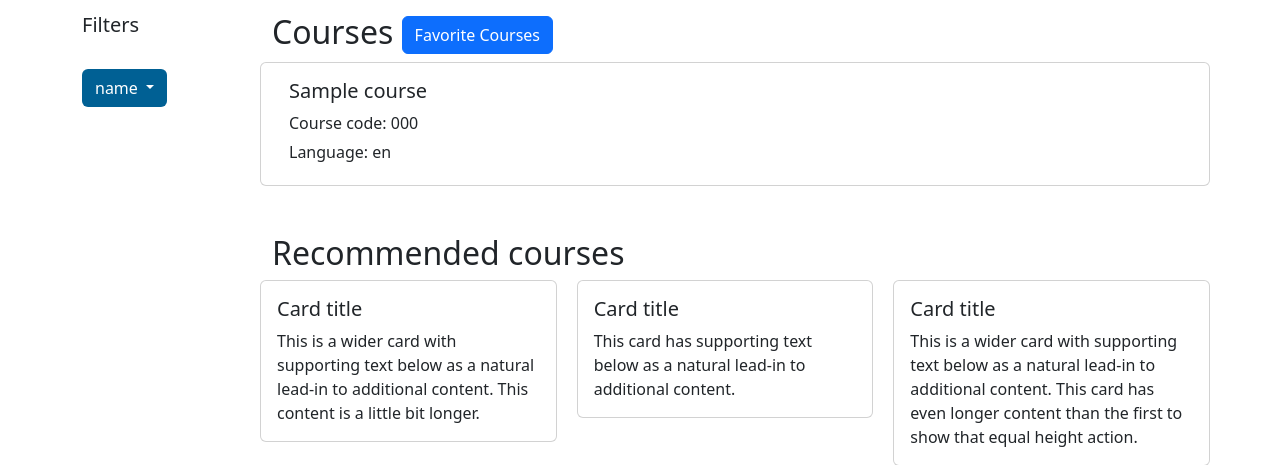
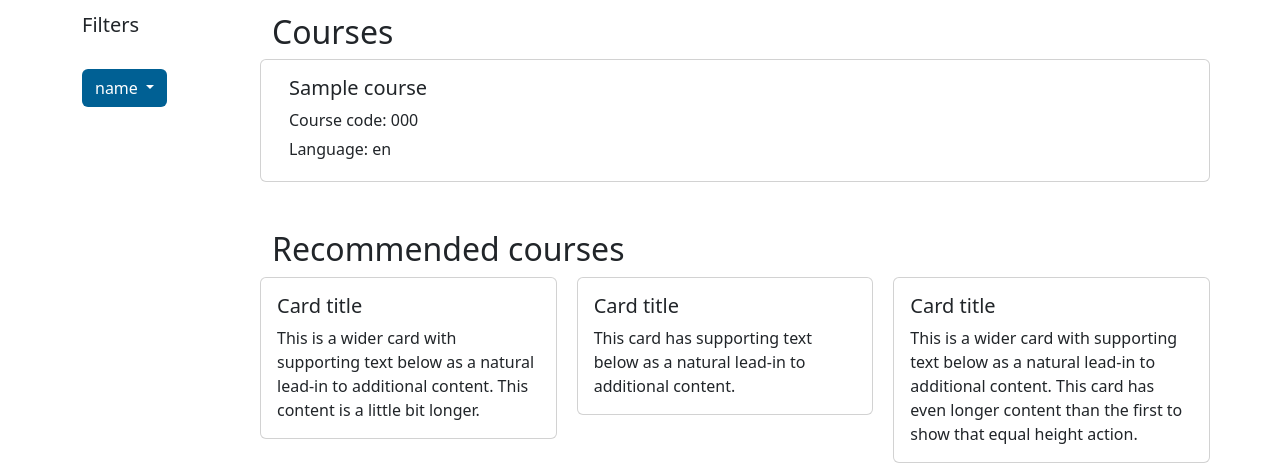
Before and after one commit to Roosvansambeek/thesis_bow_, a Flask app: template templates/home.html in a window 1280 px wide. Shown: the part 245-710 px from the top of the page. Run offline with Flask 3, Linux system fonts and the light colour scheme; the template is opened without the code that fills it: most values are stand-ins (such as "Sample title", 1, 10 or a date in 2020).

Commit message:
deleted button
.

```diff
--- a/templates/home.html
+++ b/templates/home.html
@@ -48,9 +48,6 @@
 <div class="col-10">
     <main>
         <h2>Courses
-           <a href="{{ url_for('favorite_courses') }}">
-                <input class="btn btn-primary" type="button" value="Favorite Courses">
-            </a>
         </h2>
         <div>
             {% for course in courses %}
```
